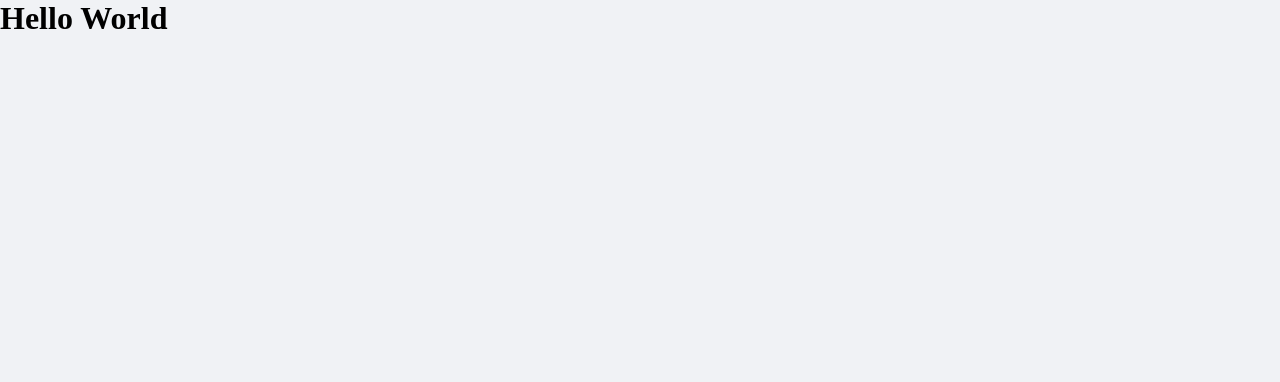
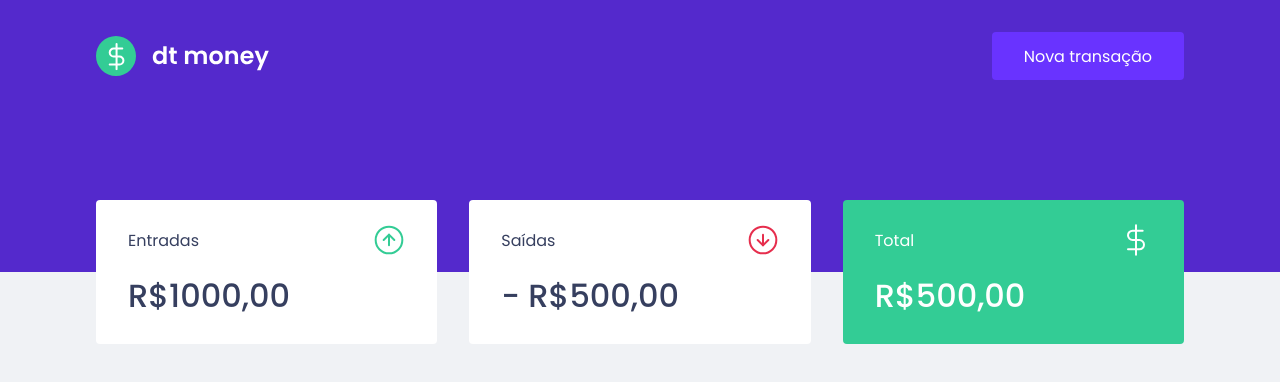
Before and after one commit to brunoBMonteiro/dtmoney, a React (Create React App) app: page / in a window 1280 px wide. Shown: the top 382 px of the page. Built offline with nearby package versions, Linux system fonts and the light colour scheme.

Commit message:
componente summary concluido, estrutura estilização

```diff
--- a/public/index.html
+++ b/public/index.html
@@ -2,11 +2,14 @@
 <html lang="en">
 
 <head>
+  <link rel="preconnect" href="https://fonts.gstatic.com">
   <meta charset="utf-8" />
   <meta name="viewport" content="width=device-width, initial-scale=1" />
+  <link rel="shortcut icon" href="favicon.png" type="image/png">
+  <link href="https://fonts.googleapis.com/css2?family=Poppins:wght@400;500;600&display=swap" rel="stylesheet">
 
-  <link rel="shortcut icon" href="favicon.png" type="image/png">
   <title>dtmoney</title>
+
 </head>
 
 <body>
--- a/src/App.tsx
+++ b/src/App.tsx
@@ -1,10 +1,13 @@
+import { Dashboard } from "./components/Dashboard";
+import { Header } from "./components/Header";
 import { GlobalStyle } from "./styles/global";
 
 export function App() {
   return (
-    <div className="App">
-      <h1>Hello World</h1>
+    <>
+      <Header />
+      <Dashboard />
       <GlobalStyle />
-    </div>
+    </>
   );
 }
--- /dev/null
+++ b/src/components/Dashboard/index.tsx
@@ -0,0 +1,10 @@
+import { Summary } from '../Summary';
+import { Container } from './styles';
+
+export function Dashboard() {
+    return (
+        <Container>
+            <Summary />
+        </Container>
+    );
+}
--- /dev/null
+++ b/src/components/Dashboard/styles.ts
@@ -0,0 +1,7 @@
+import styled from "styled-components";
+
+export const Container = styled.main`
+   max-width: 1120px;
+   margin: 0 auto;
+   padding: 2.5rem 1rem;
+`;
--- /dev/null
+++ b/src/components/Header/index.tsx
@@ -0,0 +1,15 @@
+import logoImg from '../../assets/logo.svg'
+import { Container, Content } from './styles'
+
+export function Header() {
+    return (
+        <Container>
+            <Content>
+                <img src={logoImg} alt="dt money" />
+                <button type="button">
+                    Nova transação
+                </button>
+            </Content>
+        </Container>
+    )
+}
--- /dev/null
+++ b/src/components/Header/styles.ts
@@ -0,0 +1,31 @@
+import styled from 'styled-components';
+
+export const Container = styled.header`
+    background: var(--blue);
+`;
+
+export const Content = styled.div`
+    max-width: 1120px;
+    margin: 0 auto;
+
+    padding: 2rem 1rem 12rem;
+    display: flex;
+    align-items: center;
+    justify-content: space-between;
+
+    button {
+        font-size: 1rem;
+        color: #FFF;
+        background: var(--blue-light);
+        border: 0;
+        padding: 0 2rem;
+        border-radius: 0.25rem;
+        height: 3rem;
+
+        transition:filter 0.2;
+
+        &:hover {
+            filter: brightness(0.9);
+        }
+    }
+`;
--- /dev/null
+++ b/src/components/Summary/index.tsx
@@ -0,0 +1,35 @@
+import incomeImg from '../../assets/entradas.svg'
+import outcomeImg from '../../assets/saidas.svg'
+import totalImg from '../../assets/total.svg'
+
+import { Container } from "./styles";
+
+export function Summary() {
+    return (
+        <Container>
+            <div>
+                <header>
+                    <p>Entradas</p>
+                    <img src={incomeImg} alt="Entradas" />
+                </header>
+                <strong>R$1000,00</strong>
+            </div>
+
+            <div>
+                <header>
+                    <p>Saídas</p>
+                    <img src={outcomeImg} alt="Saídas" />
+                </header>
+                <strong>- R$500,00</strong>
+            </div>
+
+            <div className="highlight-background">
+                <header>
+                    <p>Total</p>
+                    <img src={totalImg} alt="Total" />
+                </header>
+                <strong>R$500,00</strong>
+            </div>
+        </Container>
+    );
+}
--- /dev/null
+++ b/src/components/Summary/styles.ts
@@ -0,0 +1,34 @@
+import styled from "styled-components";
+
+export const Container = styled.div`
+    display: grid;
+    grid-template-columns: repeat(3, 1fr);
+    gap: 2rem;
+    margin-top: -7rem;
+
+    div {
+        background: var(--shape);
+        padding: 1.5rem 2rem;
+        border-radius: 0.25rem;
+        color: var(--text-title);
+
+        header {
+            display: flex;
+            align-items: center;
+            justify-content: space-between;
+        }
+
+        strong {
+            display: block;
+            margin-top: 1rem;
+            font-size: 2rem;
+            font-weight: 500;
+            line-height: 3rem;
+        }
+
+        &.highlight-background {
+            background: var(--green);
+            color: #FFF;
+        }
+    }
+`;
--- a/src/styles/global.ts
+++ b/src/styles/global.ts
@@ -4,6 +4,7 @@
     :root {
   --background: #F0F2F5;
   --red: #E52E4D;
+  --green: #33CC95;
   --blue: #5429CC;
   --blue-light: #6933FF;
   --text-title: #363F5F;
@@ -34,6 +35,15 @@
     -webkit-font-smoothing: antialiased;
 }
 
+body, input, textarea, button {
+    font-family: 'Poppins', sans-serif;
+    font-weight: 400;
+}
+
+h1, h2, h3, h4, h5, h6, strong {
+    font-weight: 600;
+}
+
 button {
     cursor: pointer;
 }
```
